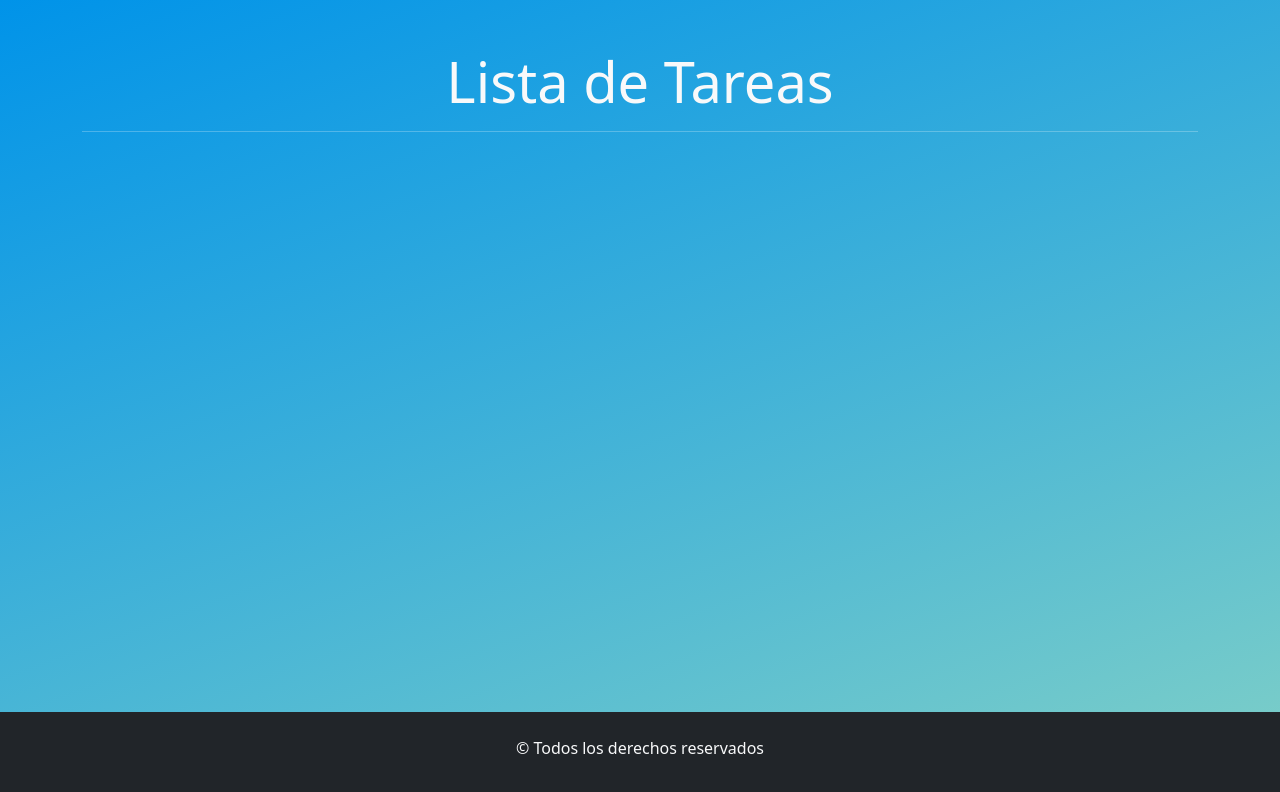
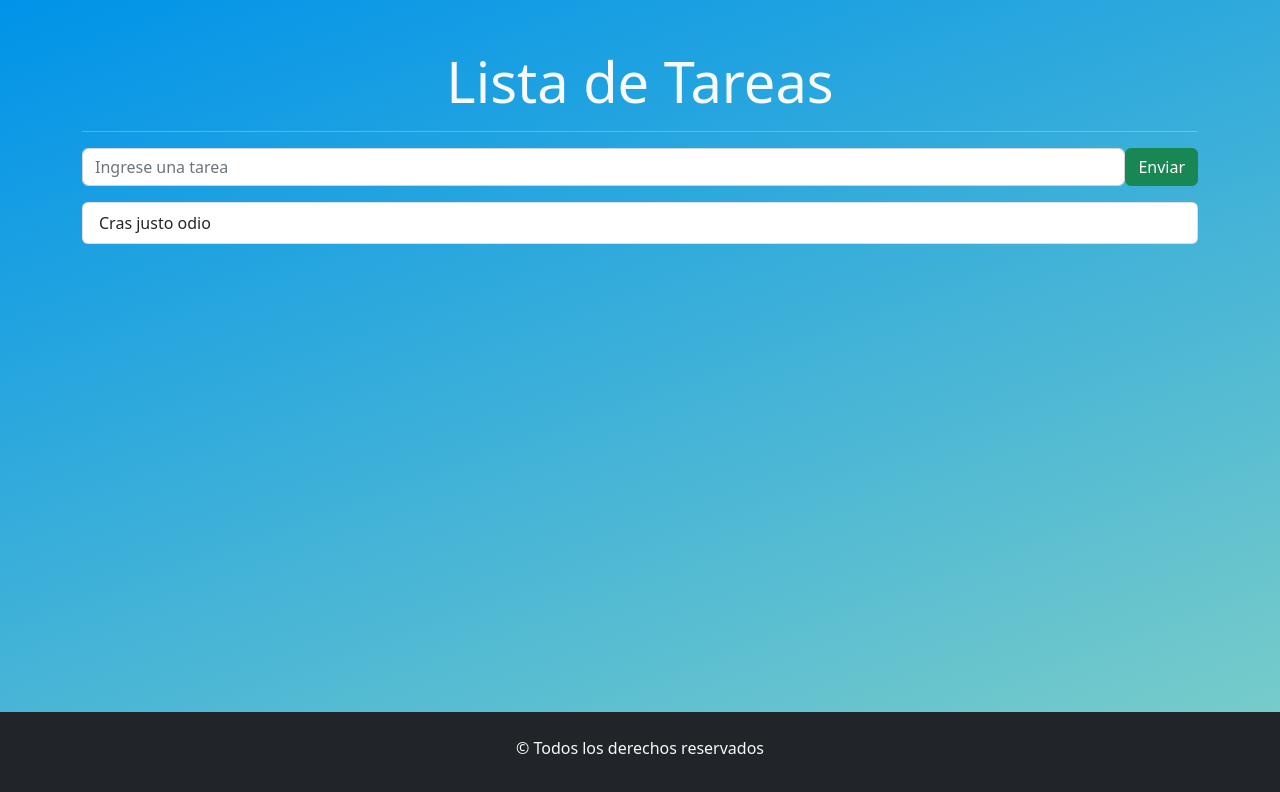
Before and after one commit to Juliancito1/ReactEj4, a React (Vite) app: page / in a window 1280 px wide. Shown: the top 792 px of the page. Built offline with nearby package versions, Linux system fonts and the light colour scheme.

Commit message:
agregue los componentes itemTarea y ListaTareas

```diff
--- a/src/App.jsx
+++ b/src/App.jsx
@@ -1,6 +1,7 @@
 import { Container } from 'react-bootstrap'
 import './App.css'
 import 'bootstrap/dist/css/bootstrap.min.css'
+import Formulario from './components/Formulario'
 
 function App() {
 
@@ -10,6 +11,7 @@
       <h1 className='display-4 text-center text-light'>Lista de Tareas</h1>
       <hr className='text-light'/>
       {/* aqui agrego el formulario*/}
+      <Formulario/>
     </Container>
     <footer className='bg-dark text-light py-4 text-center'>
       <p>&copy; Todos los derechos reservados</p>
--- /dev/null
+++ b/src/components/Formulario.jsx
@@ -0,0 +1,20 @@
+import {Form, Button} from 'react-bootstrap';
+import ListaTareas from './ListaTareas';
+
+const Formulario = () => {
+    return (
+        <section>
+            <Form>
+      <Form.Group className="mb-3 d-flex" controlId="tarea">
+        <Form.Control type="text" placeholder="Ingrese una tarea" />
+      <Button variant="success" type="submit">
+        Enviar
+      </Button>
+      </Form.Group>
+    </Form>
+    <ListaTareas/>
+        </section>
+    );
+};
+
+export default Formulario;
--- /dev/null
+++ b/src/components/ItemTarea.jsx
@@ -0,0 +1,9 @@
+import { ListGroup } from "react-bootstrap";
+
+const ItemTarea = () => {
+    return (
+        <ListGroup.Item>Cras justo odio</ListGroup.Item>
+    );
+};
+
+export default ItemTarea;
--- /dev/null
+++ b/src/components/ListaTareas.jsx
@@ -0,0 +1,12 @@
+import { ListGroup } from "react-bootstrap";
+import ItemTarea from "./itemTarea";
+
+const ListaTareas = () => {
+    return (
+    <ListGroup>
+      <ItemTarea/>
+    </ListGroup>
+    );
+};
+
+export default ListaTareas;
```
